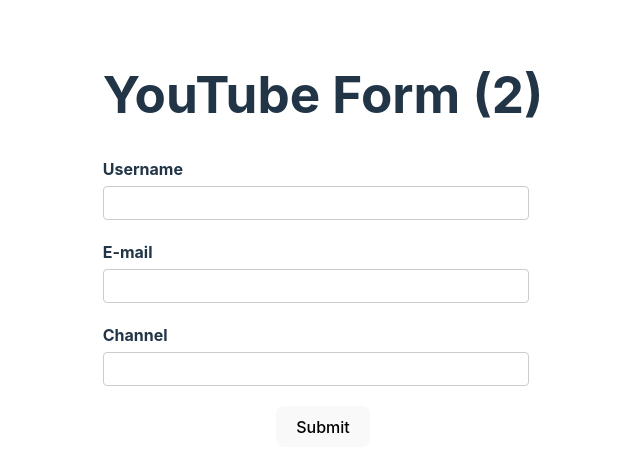
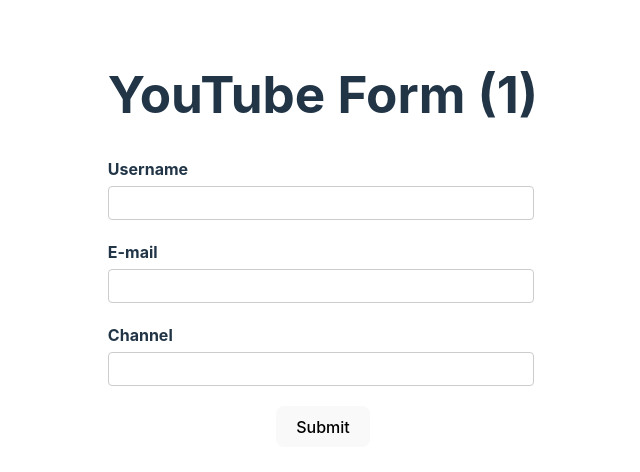
Before and after one commit to gopinav/React-Hook-Form-Tutorials, a React (Vite) app in the folder rhf-demo/: page / in a window 1280 px wide. Shown: the top 472 px of the page, without its empty margins (317-957 px from the left). Built offline with nearby package versions, Linux system fonts and the light colour scheme.

Commit message:
Update render count name

```diff
--- a/rhf-demo/src/components/RHFYouTubeForm.tsx
+++ b/rhf-demo/src/components/RHFYouTubeForm.tsx
@@ -1,7 +1,7 @@
 import { useForm } from "react-hook-form";
 import { DevTool } from "@hookform/devtools";
 
-let count = 0;
+let renderCount = 0;
 
 type FormValues = {
   username: string;
@@ -18,10 +18,10 @@
     console.log("Form submitted", data);
   };
 
-  count++;
+  renderCount++;
   return (
     <div>
-      <h1>YouTube Form ({count})</h1>
+      <h1>YouTube Form ({renderCount / 2})</h1>
 
       <form onSubmit={handleSubmit(onSubmit)}>
         <label htmlFor="username">Username</label>
```
